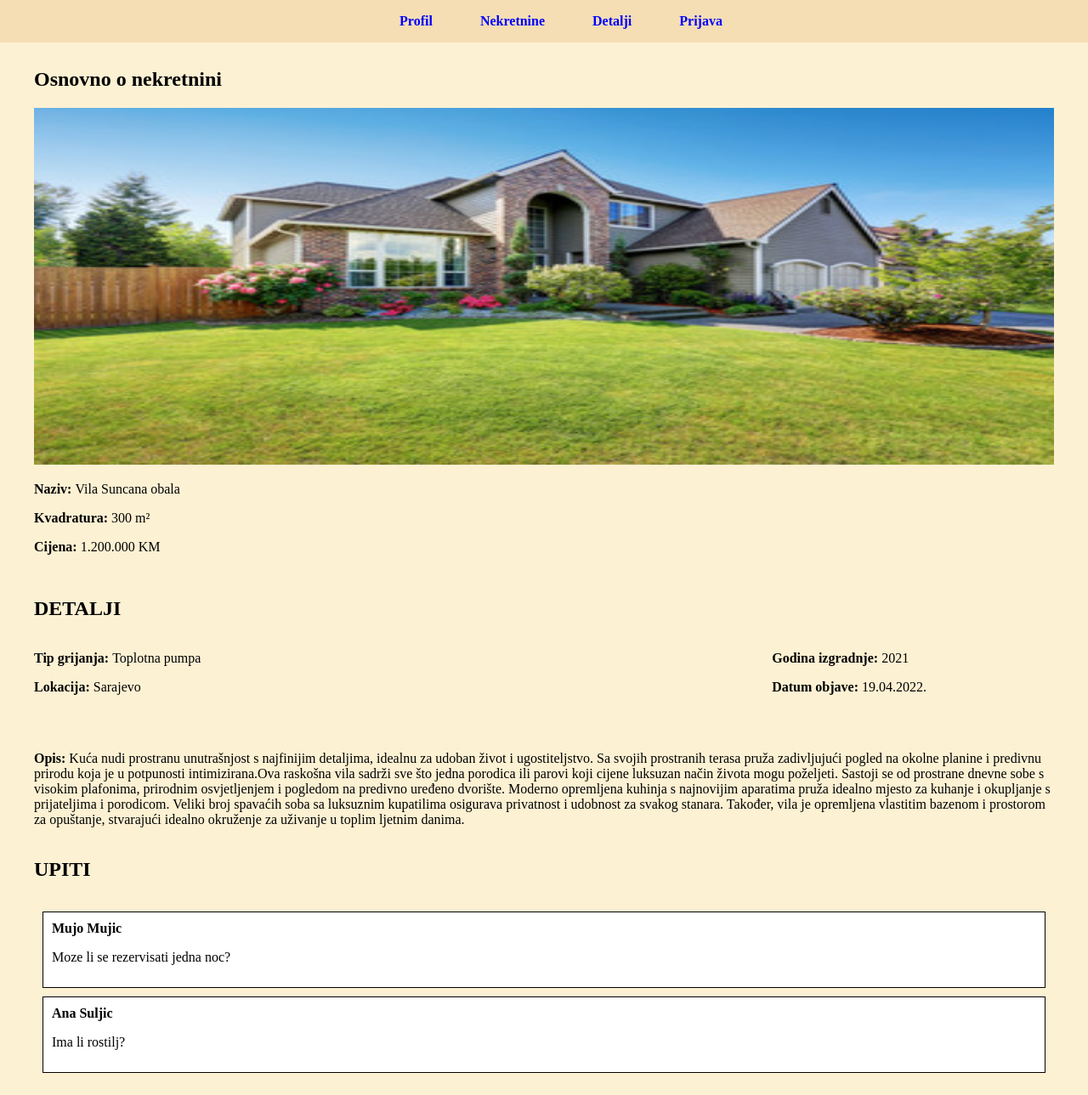
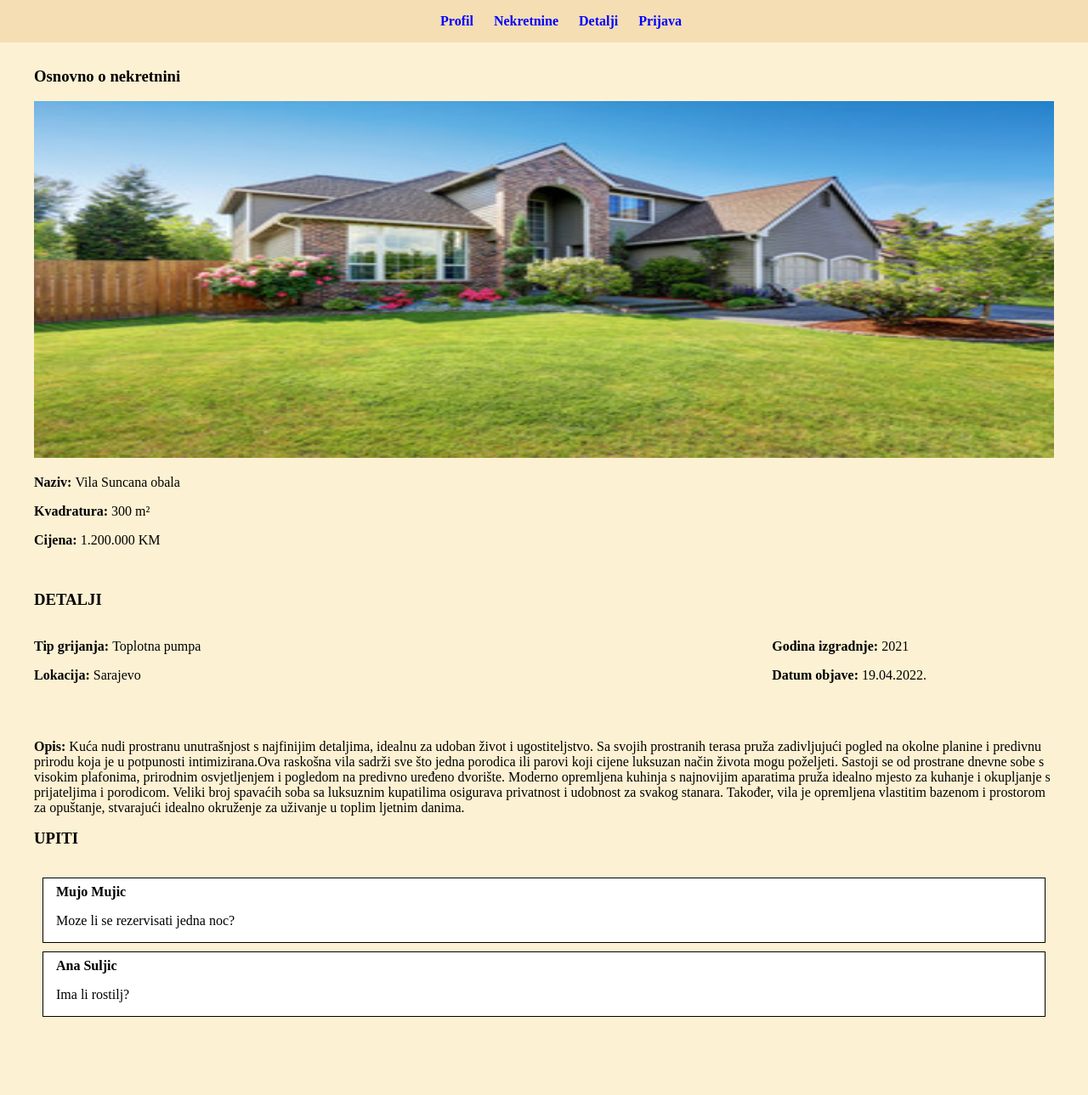
Before and after one commit to nejrastr/EstateElite, a plain HTML site: page html/detalji.html in a window 1280 px wide. Shown: the whole page at 85% size. After the commit the page ends 1223 px from the top, so only its background shows below. Drawn offline with Linux system fonts and the light colour scheme.

Commit message:
Ispravljene neke estetske stvari i poravnjanja

```diff
--- a/css/detalji.css
+++ b/css/detalji.css
@@ -64,6 +64,9 @@ body {
 
 
 }
+#upiti{
+  margin-top: 100px;
+}
 
 
 
@@ -82,9 +85,11 @@ body {
 }
 #upiti li {
   border: 1px solid black;
-  padding: 10px;
+  padding-left: 15px;
+  padding-top: 7px;
   margin-bottom: 10px;
   background-color: white;
 
 
+
 }
--- a/css/nekretnina.css
+++ b/css/nekretnina.css
@@ -33,8 +33,9 @@ h2 {
   display: grid;
   grid-template-columns: repeat(auto-fit, minmax(300px, 1fr));
   margin: 30px;
-  justify-content: space-between;
+
   grid-gap: 20px;
+  text-align: center;
 
 }
 
--- a/css/style.css
+++ b/css/style.css
@@ -4,7 +4,7 @@ body {
 
 }
 
-.primary-nav {
+.container {
 
     text-align: center;
 }
@@ -17,12 +17,11 @@ li {
 
 
 
-ul li a {
+.primary-nav li a {
     font-family: 'Times New Roman', Times, serif;
     text-decoration: none;
     color: blue;
 
-    padding: 14px 16px;
 
 
 }
--- a/html/detalji.html
+++ b/html/detalji.html
@@ -22,7 +22,7 @@
     </div>
     <div class="sadrzaj">
     <div id="osnovno">
-        <H2>Osnovno o nekretnini</H2>
+        <h3>Osnovno o nekretnini</H3>
         <img src="slike/kuca1v2.jpg" alt="kuca1">
         <p><strong>Naziv: </strong>Vila Suncana obala</p>
         <p><strong>Kvadratura: </strong>300 m&sup2;</p>
@@ -30,10 +30,11 @@
     </div>
 
     <div id="detalji">
-        <h2>DETALJI</h2>
+        <h3>DETALJI</h3>
         <div class="desna-kolona">
            <p><strong>Godina izgradnje: </strong>2021</p>
            <p><strong>Datum objave: </strong> 19.04.2022.</p>
+
         </div>
         <div class="lijeva-kolona">
             <p><strong>Tip grijanja: </strong>Toplotna pumpa</p>
@@ -43,7 +44,7 @@
 </div>
 
     <div id="upiti">
-        <h2>UPITI</h2>
+        <h3>UPITI</h3>
         <ul>
             <li>
                 <strong>Mujo Mujic</strong>
```
